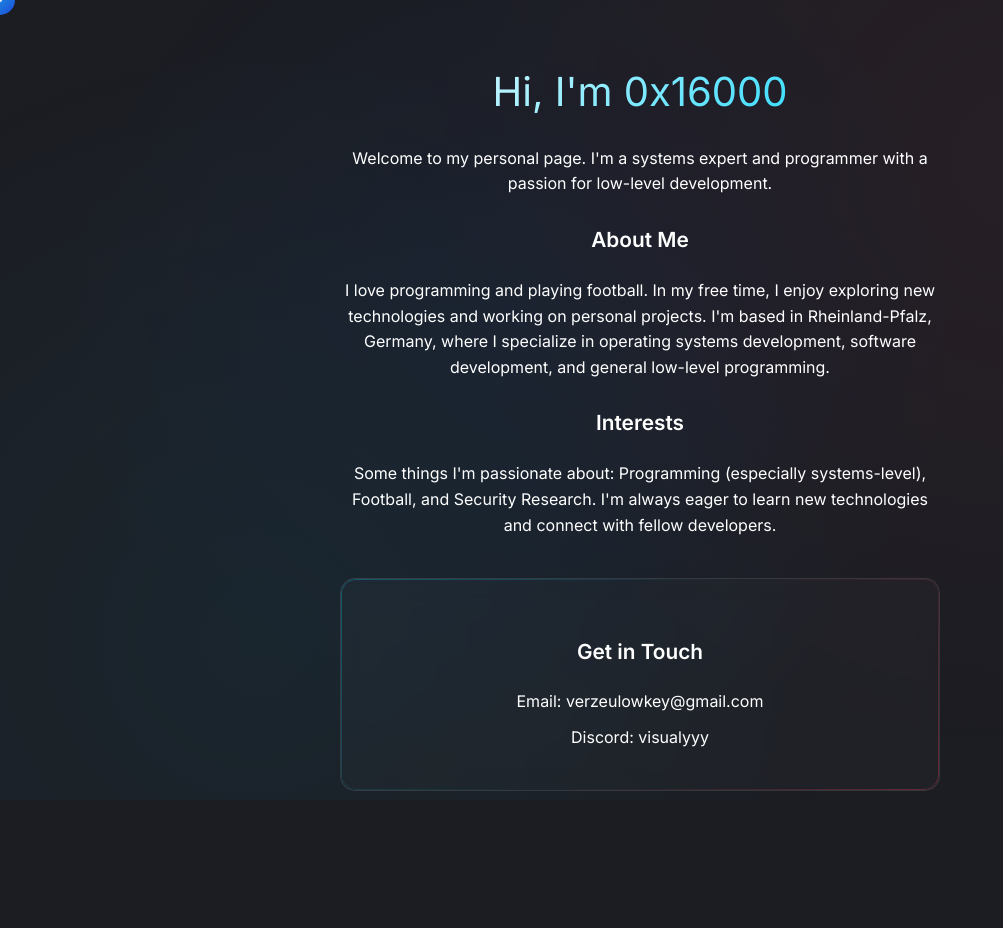
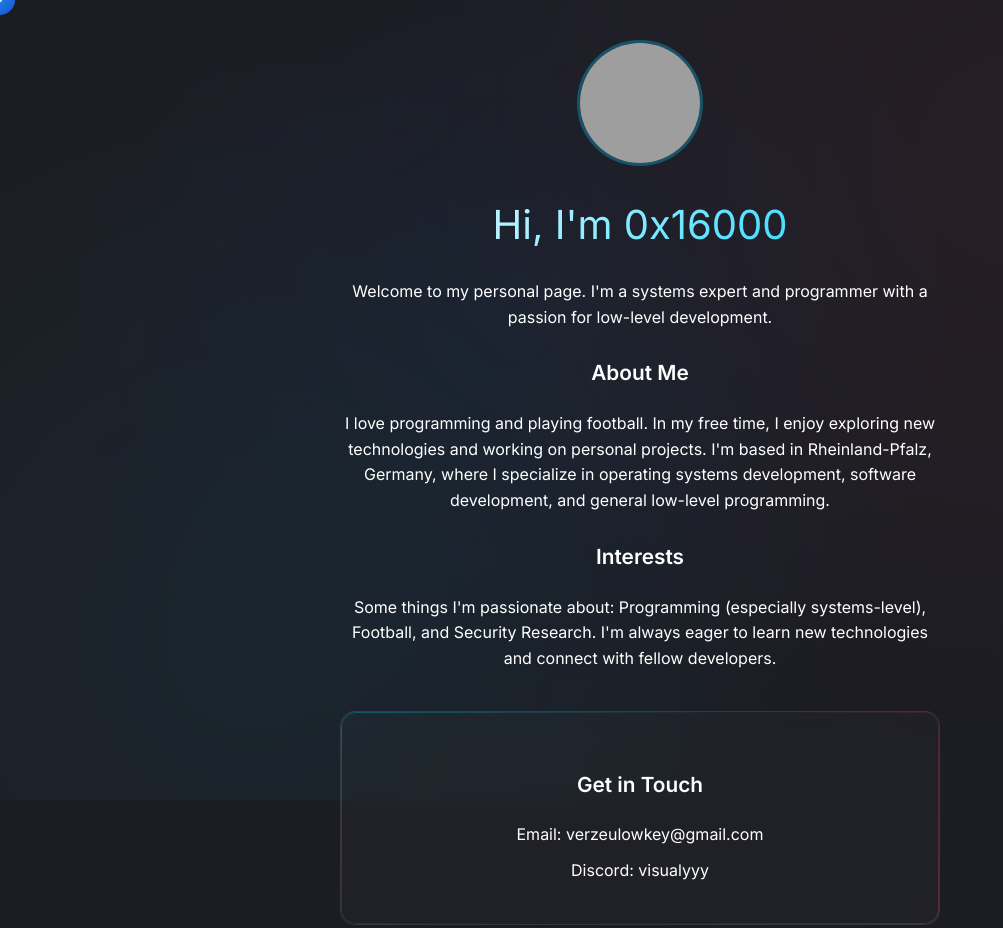
Before and after one commit to 0x16000/0x16000.github.io, a plain HTML site: page index.html in a window 1280 px wide. Shown: the whole page, without its empty margins (0-1003 px from the left). Before the commit the page ends 880 px from the top, so only its background shows below. Drawn offline with Linux system fonts and the light colour scheme; grey boxes are pictures that could not be loaded.

Commit message:
Update index.html

```diff
--- a/index.html
+++ b/index.html
@@ -51,6 +51,25 @@
         .contact p {
             margin: 10px 0;
         }
+
+        .profile-picture {
+            margin-bottom: 30px;
+        }
+
+        .profile-picture img {
+            width: 120px;
+            height: 120px;
+            border-radius: 50%;
+            border: 3px solid rgba(0, 212, 255, 0.3);
+            transition: all 0.3s ease;
+            object-fit: cover;
+        }
+
+        .profile-picture img:hover {
+            border-color: rgba(0, 212, 255, 0.8);
+            transform: scale(1.05);
+            box-shadow: 0 0 20px rgba(0, 212, 255, 0.4);
+        }
     </style>
 </head>
 <body>
@@ -59,6 +78,10 @@
     <div class="cursor-dot"></div>
 
     <div class="container">
+        <div class="profile-picture">
+            <img src="pfp.png" alt="0x16000's Profile Picture">
+        </div>
+
         <h1>Hi, I'm 0x16000</h1>
 
         <p>Welcome to my personal page. I'm a systems expert and programmer with a passion for low-level development.</p>
```
